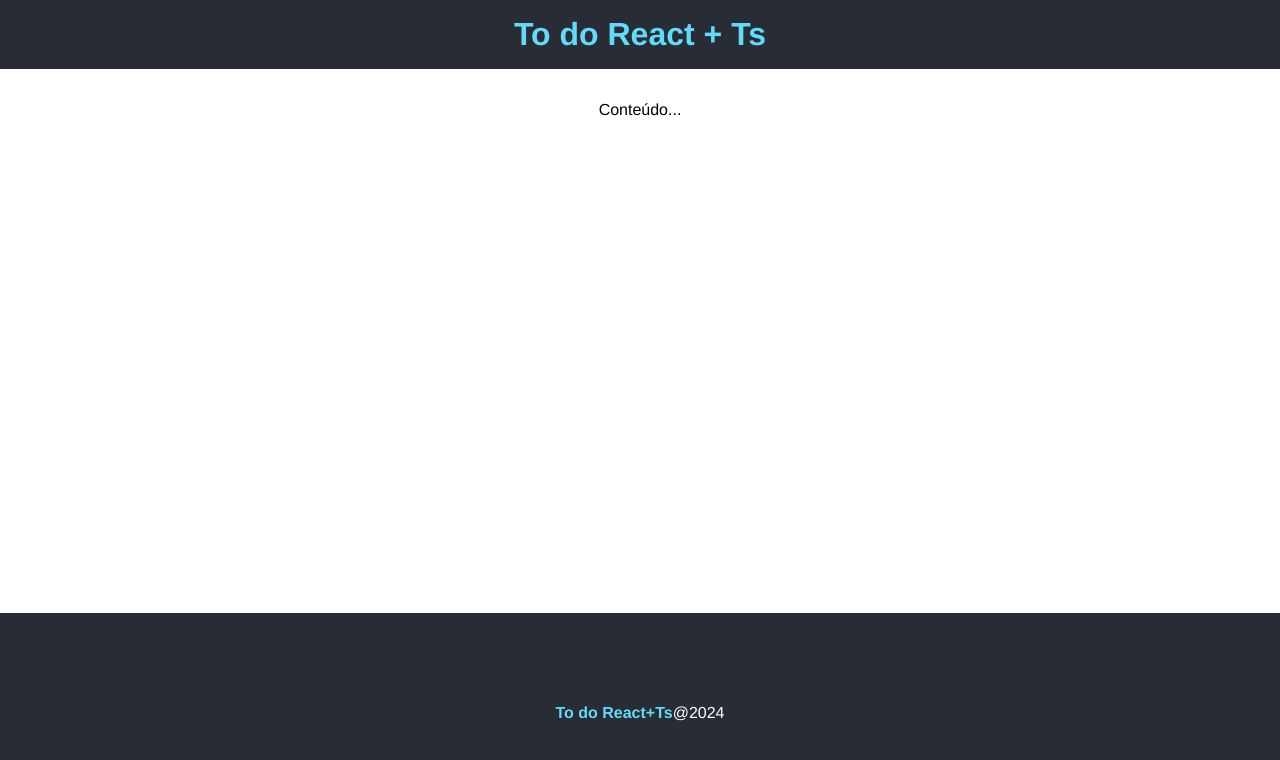
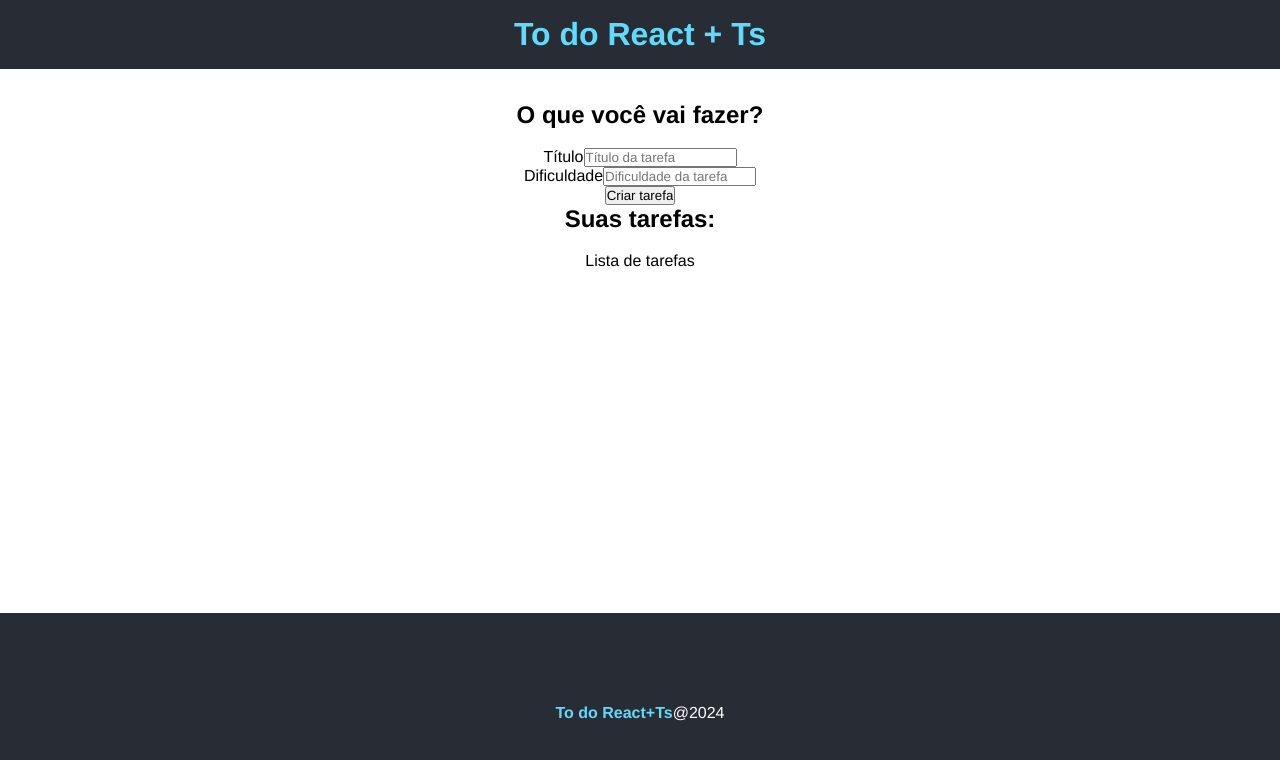
Before and after one commit to Igor-Maceno/To-do-React, a React (Create React App) app in the folder to-do-react/: page / in a window 1280 px wide. Shown: the top 760 px of the page. Built offline with nearby package versions, Linux system fonts and the light colour scheme; the HTML template or start-up script is replaced by a standard one.

Commit message:
creating form

```diff
--- a/to-do-react/public/index.html
+++ b/to-do-react/public/index.html
@@ -24,6 +24,7 @@
       work correctly both with client-side routing and a non-root public URL.
       Learn how to configure a non-root public URL by running `npm run build`.
     -->
+    <link rel="stylesheet" href="https://cdn.jsdelivr.net/npm/bootstrap-icons@1.11.3/font/bootstrap-icons.min.css">
     <title>To do React + Ts</title>
   </head>
   <body>
--- a/to-do-react/src/App.tsx
+++ b/to-do-react/src/App.tsx
@@ -3,6 +3,8 @@
 //Components
 import Header from "./components/Header";
 import Footer from "./components/Footer";
+import TaskForm from "./components/TaskForm";
+import TaskList from "./components/TaskList";
 
 //CSS
 import styles from "./App.module.css";
@@ -12,7 +14,14 @@
     <div className="App">
       <Header />
       <main className={styles.main}>
-        <p>Conteúdo...</p>
+        <div>
+          <h2>O que você vai fazer?</h2>
+          <TaskForm btnText="Criar tarefa"/>
+        </div>
+        <div>
+          <h2>Suas tarefas:</h2>
+          <TaskList />
+        </div>
       </main>
       <Footer />
     </div>
--- /dev/null
+++ b/to-do-react/src/components/TaskForm.tsx
@@ -0,0 +1,24 @@
+import React from "react";
+import styles from './TaskForm.module.css';
+
+interface Props {
+  btnText: string;
+}
+
+const TaskForm = ({ btnText }: Props) => {
+  return (
+  <form>
+    <div>
+      <label htmlFor="Title">Título</label>
+      <input type="text" name="title" placeholder="Título da tarefa" />
+    </div>
+    <div>
+      <label htmlFor="Dificulty">Dificuldade</label>
+      <input type="text" name="Dificulty" placeholder="Dificuldade da tarefa" />
+    </div>
+    <input type="submit" value={btnText} />
+  </form>
+  )
+};
+
+export default TaskForm;
--- /dev/null
+++ b/to-do-react/src/components/TaskList.tsx
@@ -0,0 +1,13 @@
+import React from "react";
+
+type Props = {};
+
+const TaskList = (props: Props) => {
+  return (
+    <div>
+      <p>Lista de tarefas</p>
+    </div>
+  );
+};
+
+export default TaskList;
```
Also changed, not shown: to-do-react/src/components/TaskForm.module.css (added).
